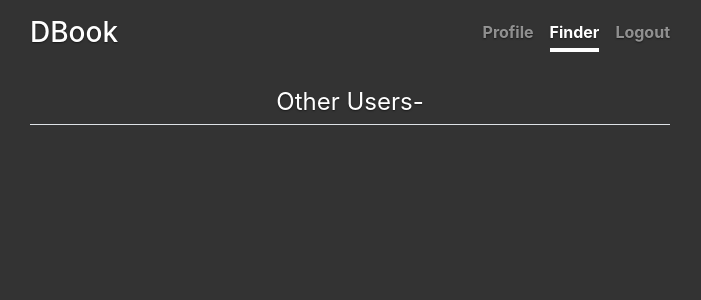
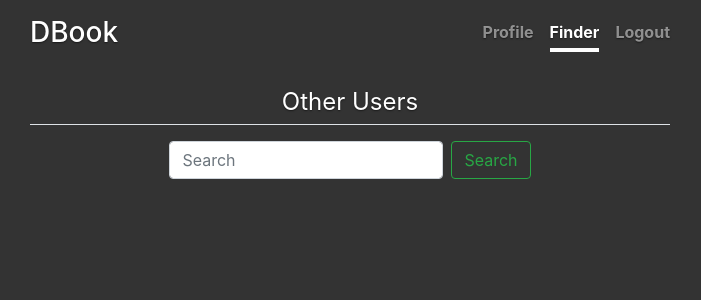
Before and after one commit to shreeviknesh/DBook, a Flask app: page /finder in a window 1280 px wide. Shown: the top 300 px of the page, without its empty margins (290-991 px from the left). Run offline with Flask 2, Linux system fonts and the light colour scheme; the visitor is signed in with stand-in values (Sample User, id 1); data that the repository does not hold is empty; some libraries are stand-ins or nearby versions.

Commit message:
Added Search Bar

```diff
--- a/models.py
+++ b/models.py
@@ -34,3 +34,9 @@ def addFriendToUser(mongo, user, friend):
     }
 
     mongo.db.users.update_one(findQuery, updateQuery)
+
+def findUserStartsWith(mongo, startName):
+    users = findAllUsers(mongo)
+    users = list(filter(lambda x: x['username'].startswith(startName), users))
+
+    return users
--- a/server.py
+++ b/server.py
@@ -119,14 +119,30 @@ def logout_route():
     flash('Logged out successfully!', 'success')
     return redirect(url_for('index_route'))
 
-@app.route('/finder')
+@app.route('/finder', methods=['POST', 'GET'])
 def finder_route():
     if isUserLoggedIn():
-        users = findAllUsers(mongo)
-        return render_template('finder.html', users=users)
+        if request.method == 'POST':
+            username = request.form['username']
+            found_user = findUserByName(mongo, username)
+
+            if found_user is None:
+                related_users = findUserStartsWith(mongo, username)
+
+                if len(related_users) == 0:
+                    flash(f'User {username} not found!', 'danger')
+                else:
+                    flash(f'{len(related_users)} users found!', 'success')
+                return render_template('finder.html', users=related_users)
+            else:
+                flash(f'User found!', 'success')
+                return(render_template('finder.html', users=[found_user]))
+        else:
+            users = findAllUsers(mongo)
+            return render_template('finder.html', users=users)
     else:
         flash('Login to find other users!', 'danger')
         return redirect(url_for('login_route'))
 
 if __name__ == '__main__':
-    app.run(host='localhost', port=80, debug=False)
+    app.run(host='localhost', port=5000, debug=True)
--- a/templates/finder.html
+++ b/templates/finder.html
@@ -11,10 +11,15 @@
 {% endblock %}
 
 {% block content %}
-    <legend class="text-center border-bottom pb-1">Other Users-</legend>
+    <legend class="text-center border-bottom pb-1">Other Users</legend>
+    <div class="text-center mx-auto my-2">
+        <form class="form-inline" method="POST" action="{{ url_for('finder_route') }}">
+            <input class="form-control mr-sm-2" type="search" placeholder="Search" aria-label="Search" name="username">
+            <button class="btn btn-outline-success my-2 my-sm-0" type="submit">Search</button>
+        </form>
+    </div>
     <div class="card-deck">
         {% for user in users %}
-            {% if user['username'] != session['username'] %}
             <div class="card m-1" style="min-width: 20rem; max-width: 20rem;">
                 <div class="card-body">
                     <h5 class="card-title" style="color:#001f3f;">{{ user['username'] }}</h5>
@@ -24,7 +29,6 @@
                     <a class="btn btn-outline-success" href="{{ url_for('add_friend_route', username1 = session['username'], username2 = user['username']) }}" class="card-link">Add Friend</a>
                 </div>
             </div>
-            {% endif %}
         {% endfor %}
     </div>
 {% endblock %}
```
Also changed, not shown: templates/index.html (line endings or trailing spaces), templates/login.html (line endings or trailing spaces), templates/profile.html (line endings or trailing spaces), templates/register.html (line endings or trailing spaces), templates/template.html (line endings or trailing spaces). Lines whose indentation alone changed are shown as unchanged.
